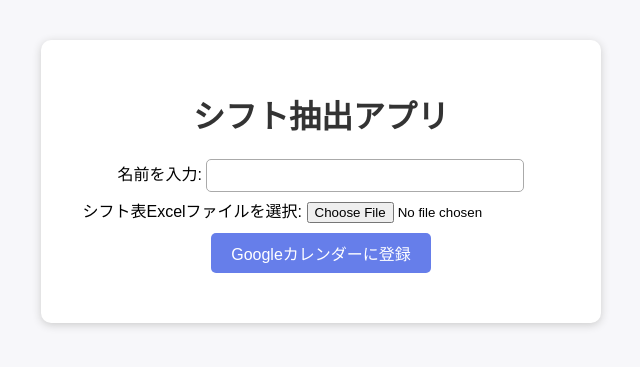
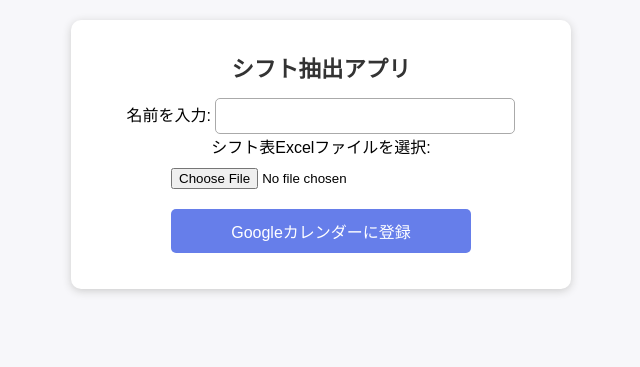
Before and after one commit to hikaru-shitagae/shift-calendar-app, a Flask app: page / in a window 1280 px wide. Shown: the top 367 px of the page, without its empty margins (319-959 px from the left). Run offline with Flask 3, Linux system fonts and the light colour scheme.

Commit message:
UI最適化: スマホ・PC両対応のレスポンシブデザインを適用

```diff
--- a/app.py
+++ b/app.py
@@ -91,7 +91,10 @@
 # Google認証コールバック
 @app.route('/oauth2callback')
 def oauth2callback():
-    state = session['state']
+    state = session.get('state')
+    if not state:
+        flash('セッションが切れました。最初からやり直してください。', 'error')
+        return redirect(url_for('index'))
     flow = Flow.from_client_secrets_file(
         get_credentials_file(),
         scopes=SCOPES,
--- a/templates/index.html
+++ b/templates/index.html
@@ -2,6 +2,7 @@
 <html lang="ja">
   <head>
     <meta charset="UTF-8" />
+    <meta name="viewport" content="width=device-width, initial-scale=1.0" />
     <title>青山がらりシフトカレンダー登録アプリ</title>
     <style>
       body {
@@ -12,15 +13,18 @@
       }
       .container {
         max-width: 500px;
-        margin: 40px auto;
+        margin: 20px auto;
         background: #fff;
         border-radius: 10px;
         box-shadow: 0 2px 8px #ccc;
-        padding: 30px;
+        padding: 16px;
+        width: 95vw;
+        box-sizing: border-box;
       }
       h1 {
         color: #333;
         text-align: center;
+        font-size: 1.4em;
       }
       form {
         margin-bottom: 20px;
@@ -28,22 +32,30 @@
       }
       input[type="text"] {
         padding: 8px;
-        width: 60%;
+        width: 90%;
+        max-width: 300px;
         border-radius: 5px;
         border: 1px solid #aaa;
+        font-size: 1em;
+        box-sizing: border-box;
       }
       input[type="file"] {
         margin-top: 10px;
         margin-bottom: 10px;
+        width: 90%;
+        max-width: 300px;
       }
       button {
-        padding: 8px 20px;
+        padding: 10px 20px;
         border-radius: 5px;
         border: none;
         background: #667eea;
         color: #fff;
         font-size: 1em;
         cursor: pointer;
+        width: 90%;
+        max-width: 300px;
+        margin-top: 10px;
       }
       button:hover {
         background: #556cd6;
@@ -52,6 +64,7 @@
         margin: 10px 0;
         padding: 10px;
         border-radius: 5px;
+        font-size: 1em;
       }
       .flash.error {
         background: #ffe0e0;
@@ -69,15 +82,30 @@
         width: 100%;
         border-collapse: collapse;
         margin-top: 20px;
+        font-size: 0.95em;
+        word-break: break-all;
       }
       th,
       td {
-        padding: 8px;
+        padding: 6px;
         border-bottom: 1px solid #eee;
         text-align: center;
       }
       th {
         background: #f0f0ff;
+      }
+      @media (max-width: 600px) {
+        .container {
+          padding: 8px;
+        }
+        h1 {
+          font-size: 1.1em;
+        }
+        table,
+        th,
+        td {
+          font-size: 0.9em;
+        }
       }
     </style>
   </head>
@@ -86,14 +114,14 @@
       <h1>シフト抽出アプリ</h1>
       <form method="post" enctype="multipart/form-data">
         <div>
-          <label
-            >名前を入力:
+          <label>
+            名前を入力:
             <input type="text" name="name" value="{{ name|e }}" required />
           </label>
         </div>
         <div>
-          <label
-            >シフト表Excelファイルを選択:
+          <label>
+            シフト表Excelファイルを選択:
             <input type="file" name="shiftfile" accept=".xlsx,.xls" required />
           </label>
         </div>
```
